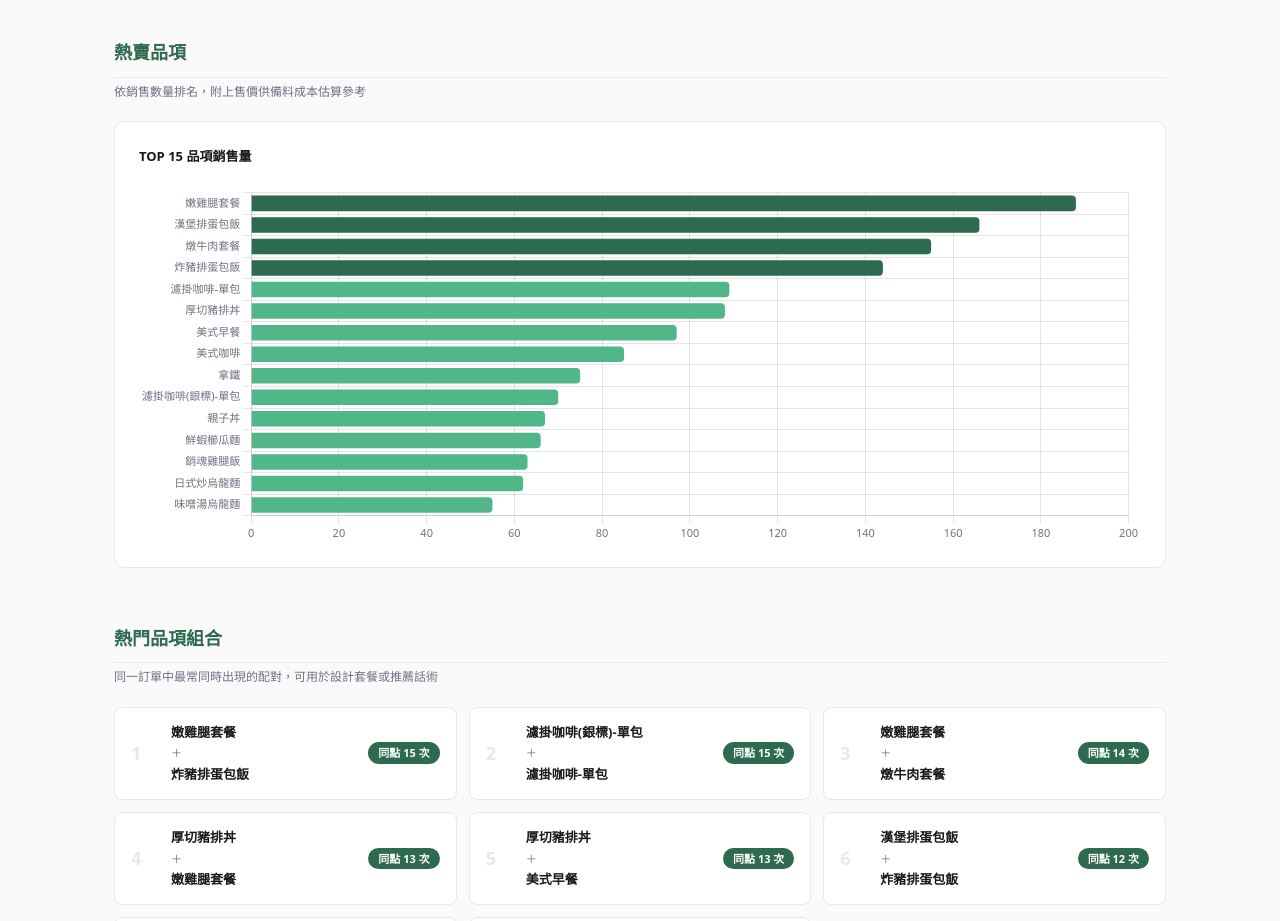
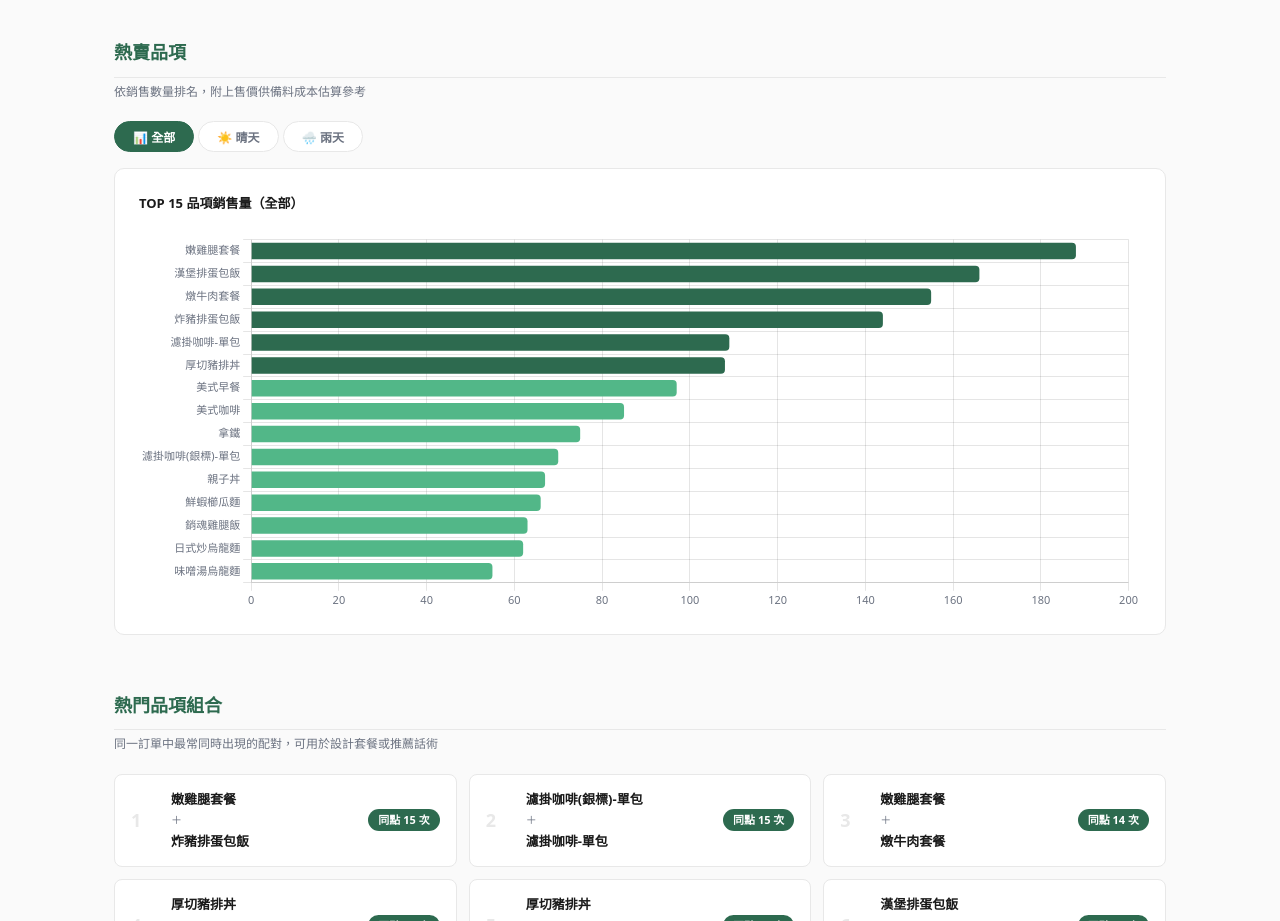
Before and after one commit to annnnnc2026/Chiaki-DataHackathon20260315-ann, a website: page docs/index.html in a window 1280 px wide. Shown: the part 2980-3901 px from the top of the page. Drawn offline with nearby package versions, Linux system fonts and the light colour scheme.

Commit message:
熱賣品項新增晴天/雨天 tab 切換
Co-Authored-By: Claude Sonnet 4.6 <noreply@anthropic.com>

```diff
--- a/docs/index.html
+++ b/docs/index.html
@@ -125,6 +125,15 @@
   .rec-card li::before { content: "·"; position: absolute; left: 4px; color: var(--brand-light);
     font-size: 18px; line-height: 1.2; }
   @media (max-width: 700px) { .rec-grid { grid-template-columns: 1fr; } }
+
+  /* Tab switcher */
+  .tab-bar { display: flex; gap: 4px; margin-bottom: 16px; }
+  .tab-btn { padding: 6px 18px; border-radius: 20px; border: 1px solid var(--border);
+    background: var(--surface); font-size: 12px; font-weight: 600; cursor: pointer;
+    color: var(--muted); transition: all .15s; }
+  .tab-btn.active-all  { background: var(--brand);   color: #fff; border-color: var(--brand); }
+  .tab-btn.active-sun  { background: #f9c74f;        color: #78350f; border-color: #f9c74f; }
+  .tab-btn.active-rain { background: var(--accent2); color: #1e3a5f; border-color: var(--accent2); }
 
   /* Staff table */
   .staff-table { width: 100%; border-collapse: collapse; }
@@ -264,9 +273,14 @@
   <section class="section">
     <h2 class="section-title">熱賣品項</h2>
     <p class="section-desc">依銷售數量排名，附上售價供備料成本估算參考</p>
+    <div class="tab-bar">
+      <button class="tab-btn active-all" onclick="switchItemTab('all',this)">📊 全部</button>
+      <button class="tab-btn" onclick="switchItemTab('sun',this)">☀️ 晴天</button>
+      <button class="tab-btn" onclick="switchItemTab('rain',this)">🌧️ 雨天</button>
+    </div>
     <div class="chart-wrap">
-      <div class="chart-title">TOP 15 品項銷售量</div>
-      <canvas id="chartTopItems" style="max-height:360px;"></canvas>
+      <div class="chart-title" id="itemChartTitle">TOP 15 品項銷售量（全部）</div>
+      <canvas id="chartTopItems" style="max-height:380px;"></canvas>
     </div>
   </section>
 
@@ -522,26 +536,42 @@ new Chart(document.getElementById('chartPriceAvg'), {
   options: { indexAxis: 'y', scales: { x: { ticks: { callback: v=>'$'+v } } } }
 });
 
-// ── TOP 品項 ──
-const topItems = [["嫩雞腿套餐",188,260],["漢堡排蛋包飯",166,330],["燉牛肉套餐",155,280],["炸豬排蛋包飯",144,300],["濾掛咖啡-單包",109,35],["厚切豬排丼",108,280],["美式早餐",97,350],["美式咖啡",85,70],["拿鐵",75,100],["濾掛咖啡(銀標)-單包",70,45],["親子丼",67,240],["鮮蝦櫛瓜麵",66,260],["銷魂雞腿飯",63,260],["日式炒烏龍麵",62,280],["味噌湯烏龍麵",55,180]];
-new Chart(document.getElementById('chartTopItems'), {
+// ── TOP 品項（三分頁）──
+const itemData = {
+  all:  [["嫩雞腿套餐",188,260],["漢堡排蛋包飯",166,330],["燉牛肉套餐",155,280],["炸豬排蛋包飯",144,300],["濾掛咖啡-單包",109,35],["厚切豬排丼",108,280],["美式早餐",97,350],["美式咖啡",85,70],["拿鐵",75,100],["濾掛咖啡(銀標)-單包",70,45],["親子丼",67,240],["鮮蝦櫛瓜麵",66,260],["銷魂雞腿飯",63,260],["日式炒烏龍麵",62,280],["味噌湯烏龍麵",55,180]],
+  sun:  [["嫩雞腿套餐",159,260],["漢堡排蛋包飯",137,330],["燉牛肉套餐",120,280],["炸豬排蛋包飯",117,300],["厚切豬排丼",90,280],["濾掛咖啡-單包",86,35],["美式早餐",84,350],["拿鐵",67,100],["美式咖啡",64,70],["鮮蝦櫛瓜麵",64,260],["濾掛咖啡(銀標)-單包",58,45],["親子丼",57,240],["銷魂雞腿飯",56,260],["日式炒烏龍麵",54,280],["日式漢堡排定食",47,360]],
+  rain: [["燉牛肉套餐",35,280],["嫩雞腿套餐",29,260],["漢堡排蛋包飯",29,330],["炸豬排蛋包飯",27,300],["濾掛咖啡-單包",23,35],["美式咖啡",21,70],["厚切豬排丼",18,280],["嗆鍋麵",16,240],["美式早餐",13,350],["濾掛咖啡(銀標)-單包",12,45],["味噌湯烏龍麵",10,180],["親子丼",10,240],["炸豬排定食",9,340],["焦糖布丁",8,80],["沖繩塔可飯",8,240]],
+};
+const tabTitles = { all:'TOP 15 品項銷售量（全部）', sun:'TOP 15 品項銷售量（☀️ 晴天）', rain:'TOP 15 品項銷售量（🌧️ 雨天）' };
+const tabBarColors = { all: d => d[1] > 100 ? BRAND : BRAND_L, sun: () => '#f9c74f', rain: () => ACCENT2 };
+
+const itemChart = new Chart(document.getElementById('chartTopItems'), {
   type: 'bar',
-  data: {
-    labels: topItems.map(d=>d[0]),
-    datasets: [{
-      label: '銷售數量',
-      data: topItems.map(d=>d[1]),
-      backgroundColor: topItems.map((d,i)=> i<4 ? BRAND : BRAND_L),
-      borderRadius: 4,
-    }]
-  },
+  data: { labels: [], datasets: [{ data: [], backgroundColor: [], borderRadius: 4 }] },
   options: {
     indexAxis: 'y',
     plugins: { legend: { display: false },
-      tooltip: { callbacks: { label: ctx => `銷量 ${ctx.raw} 份｜單價 $${topItems[ctx.dataIndex][2]}` } } },
-    scales: { x: { beginAtZero: true } }
+      tooltip: { callbacks: { label: ctx => {
+        const cur = itemChart._currentTab || 'all';
+        return `銷量 ${ctx.raw} 份｜單價 $${itemData[cur][ctx.dataIndex][2]}`;
+      }}}},
+    scales: { x: { beginAtZero: true } },
+    animation: { duration: 300 }
   }
 });
+
+function switchItemTab(tab, btn) {
+  itemChart._currentTab = tab;
+  const d = itemData[tab];
+  itemChart.data.labels = d.map(x=>x[0]);
+  itemChart.data.datasets[0].data = d.map(x=>x[1]);
+  itemChart.data.datasets[0].backgroundColor = d.map((x,i) => tabBarColors[tab](x,i));
+  itemChart.update();
+  document.getElementById('itemChartTitle').textContent = tabTitles[tab];
+  document.querySelectorAll('.tab-btn').forEach(b => b.className = 'tab-btn');
+  btn.className = `tab-btn active-${tab}`;
+}
+switchItemTab('all', document.querySelector('.tab-btn'));
 
 // ── 品項組合 ──
 const pairs = [{"a":"嫩雞腿套餐","b":"炸豬排蛋包飯","count":15},{"a":"濾掛咖啡(銀標)-單包","b":"濾掛咖啡-單包","count":15},{"a":"嫩雞腿套餐","b":"燉牛肉套餐","count":14},{"a":"厚切豬排丼","b":"嫩雞腿套餐","count":13},{"a":"厚切豬排丼","b":"美式早餐","count":13},{"a":"漢堡排蛋包飯","b":"炸豬排蛋包飯","count":12},{"a":"嫩雞腿套餐","b":"漢堡排蛋包飯","count":12},{"a":"厚切豬排丼","b":"鮮蝦櫛瓜麵","count":11}];
```
